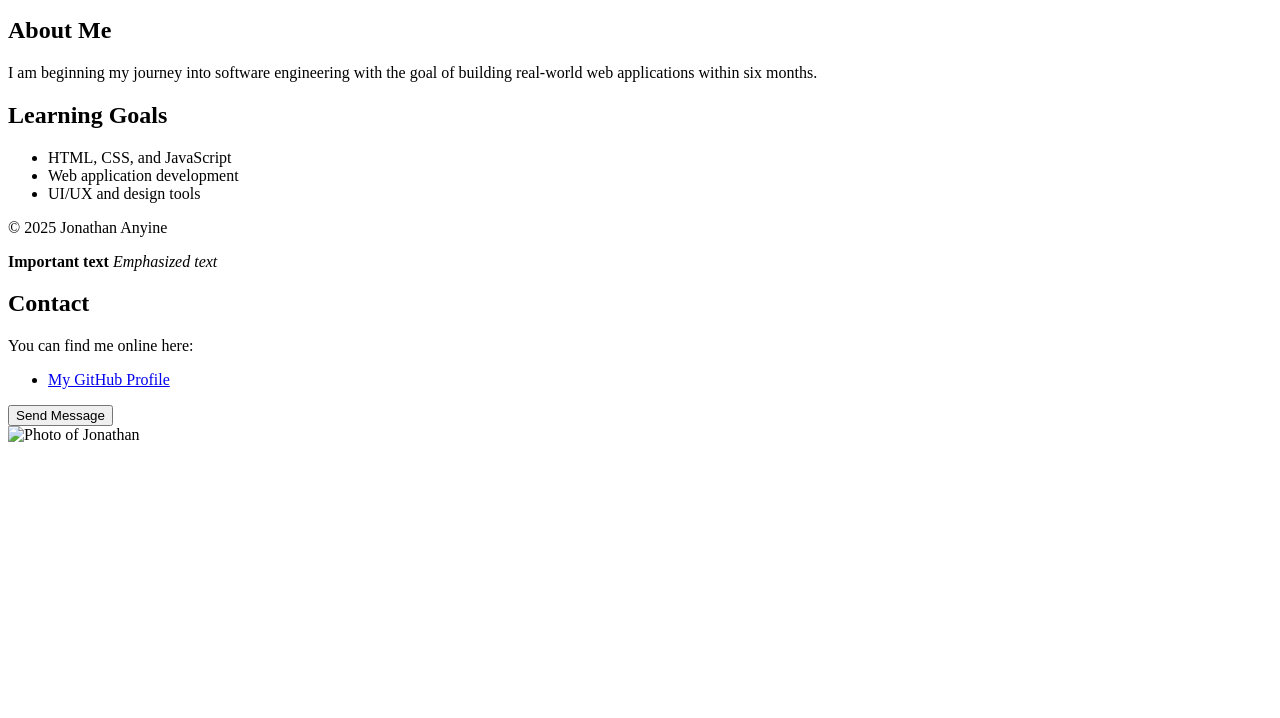
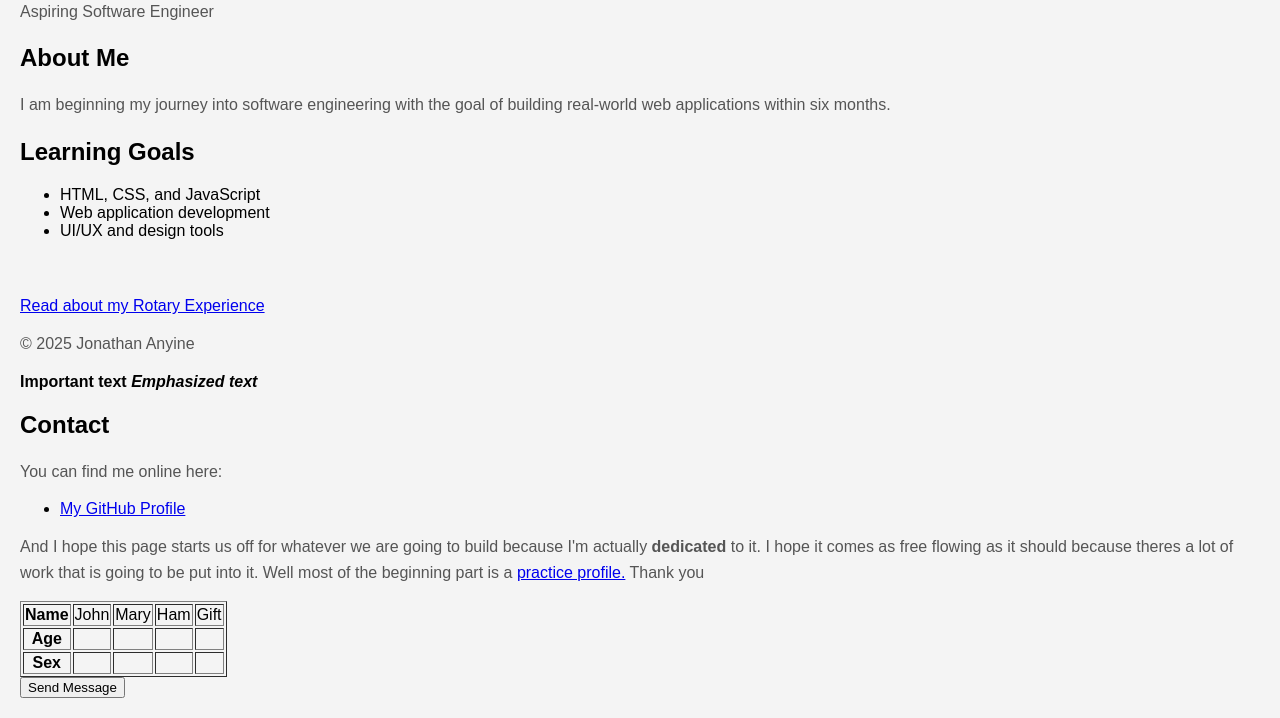
Before and after one commit to anyinejonathan-ui/software-engineering-journey, a plain HTML site: page index.html in a window 1280 px wide. Shown: the part 101-819 px from the top of the page. Drawn offline with Linux system fonts and the light colour scheme.

Commit message:
Add basic personal webpage

```diff
--- a/index.html
+++ b/index.html
@@ -1,6 +1,6 @@
 <!DOCTYPE html>
 <html lang="en">
-  <head>
+  <head> <link rel="stylesheet" href="style.css">
     <meta charset="UTF-8" />
     <meta name="viewport" content="width=device-width, initial-scale=1.0" />
     <title>Jonathan | Software Engineering Journey</title>
@@ -30,15 +30,15 @@
         </ul>
       </section>
     </main>
-
+<p> <br> </p>
+<a href="http://127.0.0.1:5500/blogpost.html"> Read about my Rotary Experience </a>
     <footer>
       <p>&copy; 2025 Jonathan Anyine</p>
     </footer>
   </body>
 </html>
 <strong>Important text</strong>
-<em>Emphasized text</em>
-<section>
+<strong><em>Emphasized text</em></strong>
   <h2>Contact</h2>
 
   <p>You can find me online here:</p>
@@ -50,7 +50,31 @@
       </a>
     </li>
   </ul>
+<p>
+    And I hope this page starts us off for whatever we are going to build because I'm actually <strong>dedicated</strong> to it. I hope it comes as free flowing as it should because theres a lot of work that is going to be put into it. Well most of the beginning part is a <a href="http://127.0.0.1:5500/practicefile.html" >practice profile.</a> Thank you
+</p><table border="1">
+  <tr>
+    <th>Name</th>
+    <td>John</td>
+    <td>Mary</td>
+    <td>Ham</td>
+    <td>Gift</td>
+  </tr>
+  <tr>
+    <th>Age</th>
+    <td></td>
+    <td></td>
+    <td></td>
+    <td></td>
+  </tr>
+  <tr>
+    <th>Sex</th>
+    <td></td>
+    <td></td>
+    <td></td>
+    <td></td>
+  </tr>
+</table>
 
   <button>Send Message</button>
 </section>
-<img src="IMG_2409.jpg" alt="Photo of Jonathan" />
--- /dev/null
+++ b/style.css
@@ -0,0 +1,19 @@
+body {
+  font-family: Arial, sans-serif;
+  background-color: #f4f4f4;
+  margin: 0;
+  padding: 20px;
+}
+
+h1 {
+  color: #2c3e50;
+}
+
+p {
+  color: #555;
+  line-height: 1.6;
+}
+img {
+  width: 200px;
+  border-radius: 8px;
+}
--- /dev/null
+++ b/styyle.css
@@ -0,0 +1,25 @@
+body {
+  font-family: Arial, sans-serif;
+  background-color: white;
+  margin: 0;
+  padding: 20px;
+}
+
+h1 {
+  color: red;
+}
+h2 {
+  color: rgba(0, 145, 255, 0.699);
+}
+
+p {
+  color: #555;
+  line-height: 1.6;
+}
+#main-title {
+  font-size: 32px;
+}
+img {
+  width: 200px;
+  border-radius: 8px;
+}
```
Also changed, not shown: blogpost.html (added, +27 -0 lines), practicefile.html (added, +37 -0 lines), images/profile.jpg (added).
